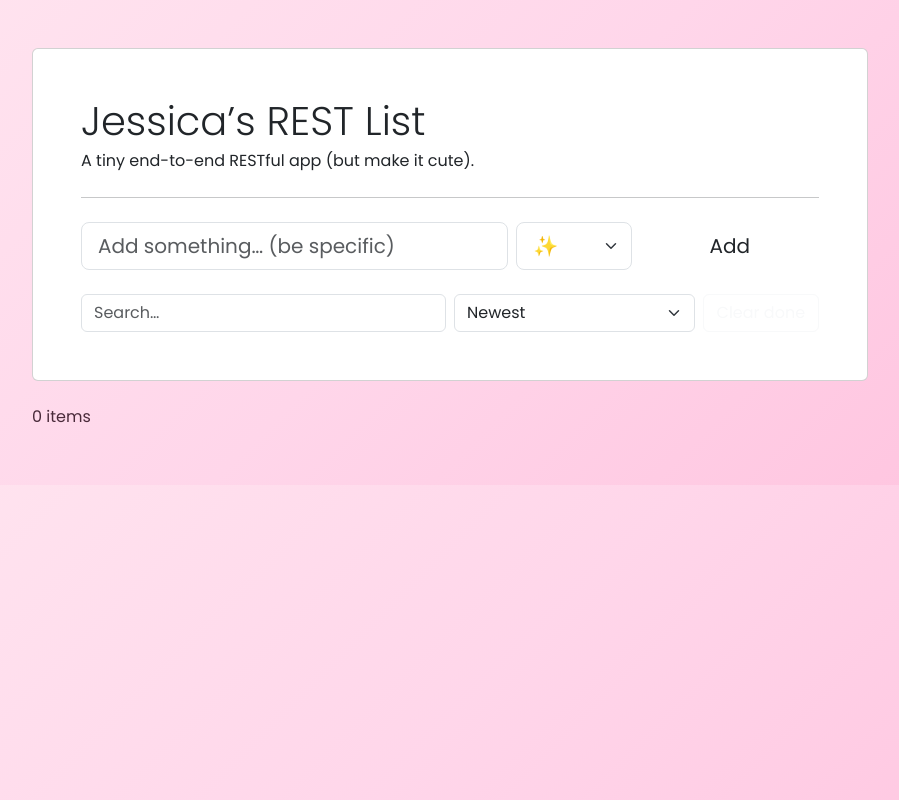
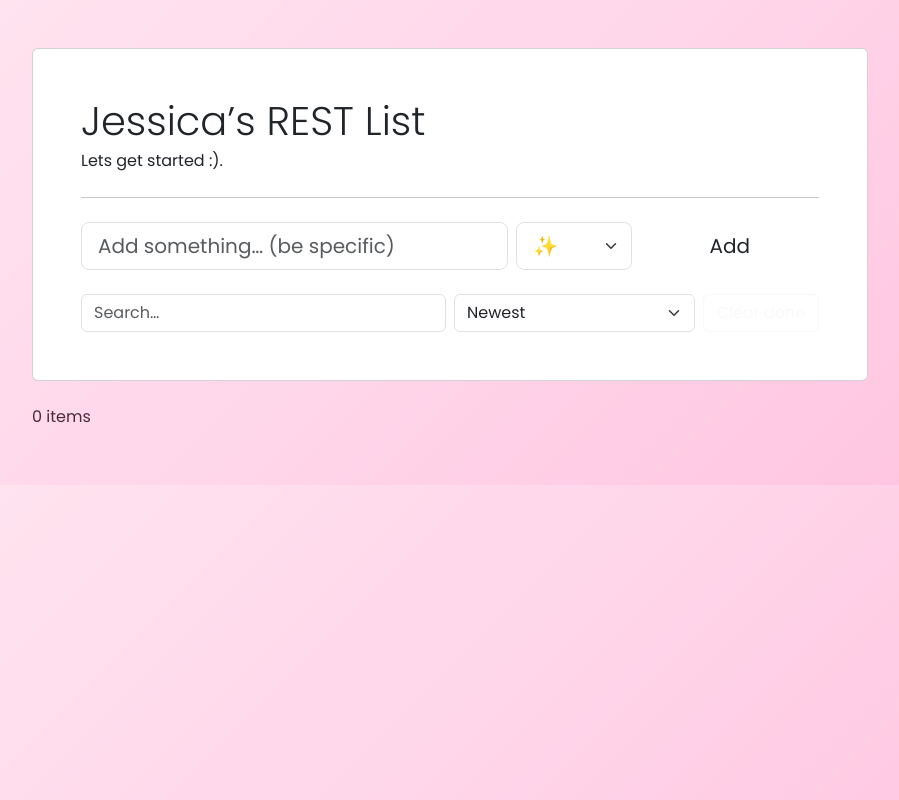
Before and after one commit to jessicakoo9/project4, a website: page public/index.html in a window 1280 px wide. Shown: the whole page, without its empty margins (190-1089 px from the left). Drawn offline with nearby package versions, Linux system fonts and the light colour scheme; no server answers.

Commit message:
Update welcome message in index.html

```diff
--- a/public/index.html
+++ b/public/index.html
@@ -19,7 +19,7 @@
       <div class="d-flex align-items-start justify-content-between gap-3 flex-wrap">
         <div>
           <h1 class="display-6 fw-black mb-1">Jessica’s REST List </h1>
-          <p class="text-soft mb-0">A tiny end-to-end RESTful app (but make it cute).</p>
+          <p class="text-soft mb-0">Lets get started :).</p>
         </div>
         <span class="badge pill">Live API: <span id="health">checking…</span></span>
       </div>
```
